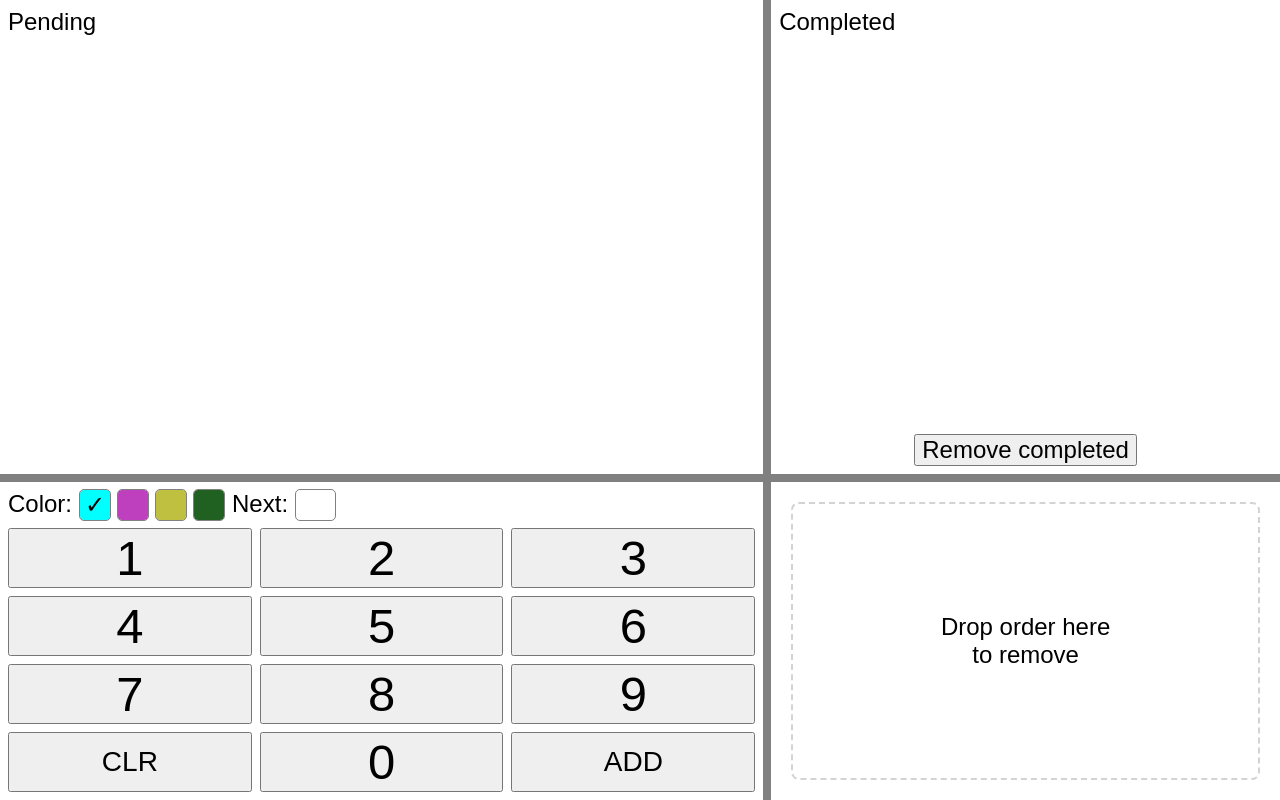
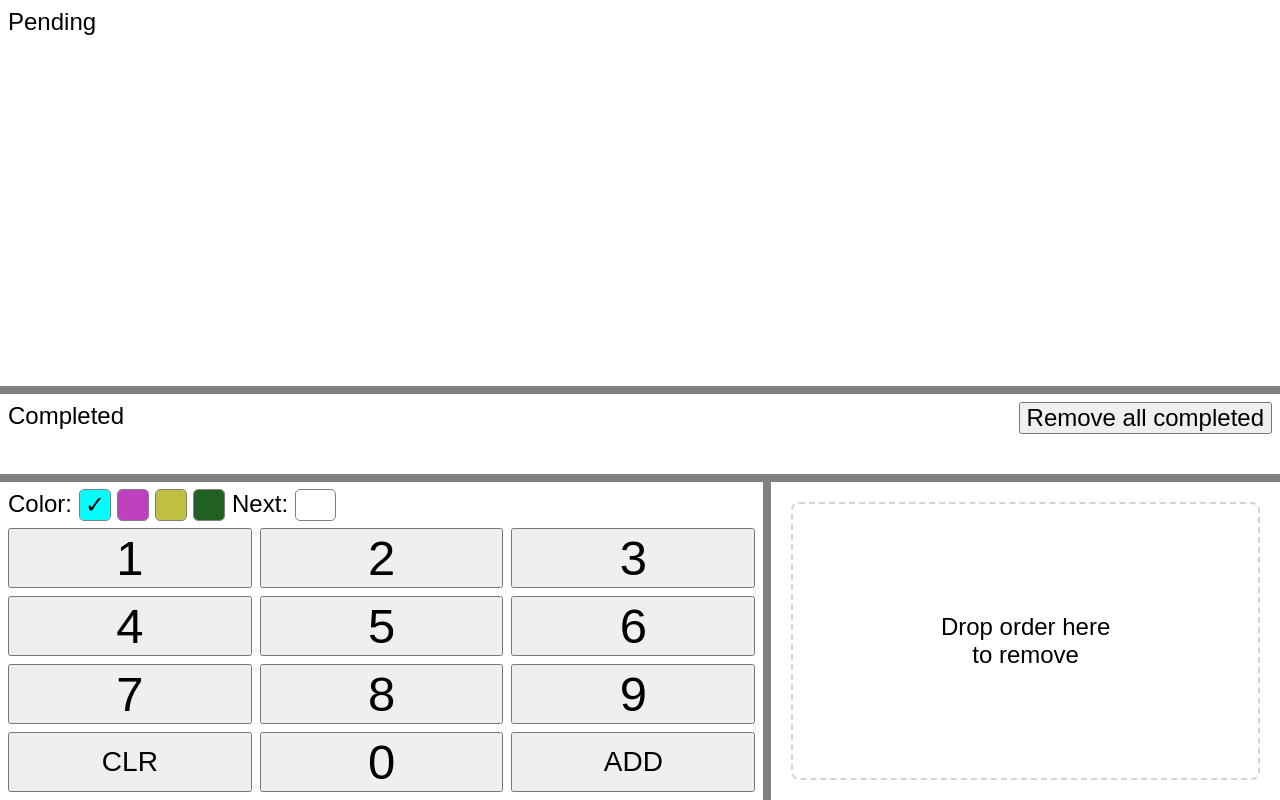
Before and after one commit to Gnaag98/order-ready-screen, a Flask app: page /back in a window 1280 px wide. Run offline with Flask 3, Linux system fonts and the light colour scheme; some libraries are stand-ins or nearby versions.

Commit message:
Increase space for pending orders in back
Changed layout of pending and completed orders from columns to rows, and made the pending orders section fil the available space. The completed order section grows as needed, shrinking the pending orders section.

```diff
--- a/static/back.css
+++ b/static/back.css
@@ -1,6 +1,23 @@
-main {
-	grid-template-columns: 3fr 2fr;
-	grid-auto-rows: 1fr auto;
+.top {
+	flex-grow: 1;
+
+	display: flex;
+	flex-direction: column;
+	gap: var(--gap);
+}
+
+.pending-section {
+	flex-grow: 1;
+}
+
+.completed-header {
+	display: flex;
+	justify-content: space-between;
+}
+
+.remove-completed {
+	display: block;
+	padding-inline: 0.25em;
 }
 
 .orders {
@@ -16,10 +33,11 @@ main {
 	border: none;
 }
 
-.remove-completed {
-	display: block;
-	margin-inline: auto;
-	padding-inline: 0.25em;
+.bottom {
+	display: grid;
+	grid-template-columns: 3fr 2fr;
+	grid-auto-rows: 1fr auto;
+	gap: var(--gap);
 }
 
 .toolbar {
--- a/static/front.css
+++ b/static/front.css
@@ -7,7 +7,9 @@ body {
 }
 
 main {
+	display: grid;
 	grid-template-columns: 1fr 1fr;
+	gap: var(--gap);
 }
 
 .orders {
--- a/static/style.css
+++ b/static/style.css
@@ -48,9 +48,9 @@ body {
 }
 
 main {
+	display: flex;
 	flex-grow: 1;
-
-	display: grid;
+	flex-direction: column;
 	gap: var(--gap);
 }
 
--- a/templates/back.html
+++ b/templates/back.html
@@ -22,17 +22,22 @@
 </head>
 <body>
 	<main>
-		<section>
+		<div class="top">
+			<section class="pending-section">
 				<h2>Pending</h2>
 				<div id="pending-orders" class="orders-container"></div>
 			</section>
 			<section>
+				<header class="completed-header">
 					<h2>Completed</h2>
+					<button type="button" id="remove-completed" class="remove-completed">
+						Remove all completed
+					</button>
+				</header>
 				<div id="completed-orders" class="orders-container"></div>
-			<div>
-				<button type="button" id="remove-completed" class="remove-completed">Remove completed</button>
+			</section>
 		</div>
-		</section>
+		<div class="bottom">
 			<section>
 				<div class="toolbar">
 					<div class="colors">
@@ -71,6 +76,7 @@
 					<p>Drop order here to remove</p>
 				</div>
 			</section>
+		</div>
 	</main>
 </body>
 </html>
```
Lines whose indentation alone changed are shown as unchanged.
